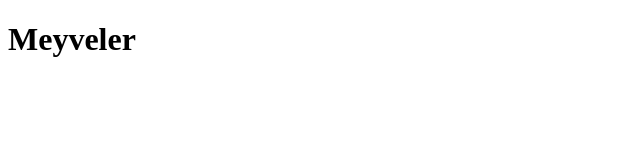
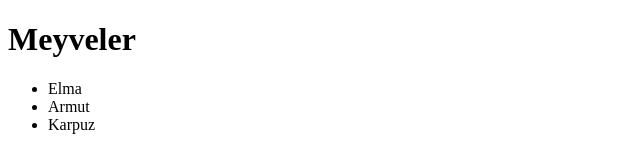
Before and after one commit to Hali1492/T100, a plain HTML site: page index.html in a window 1280 px wide. Shown: the whole page, without its empty margins (0-640 px from the left). Drawn offline with Linux system fonts and the light colour scheme.

Commit message:
Thirth Commit

```diff
--- a/index.html
+++ b/index.html
@@ -8,5 +8,11 @@
 </head>
 <body>
   <h1>Meyveler</h1>
+  <ul>
+    <li>Elma</li>
+    <li>Armut</li>
+    <li>Karpuz</li>
+
+  </ul>
   </body>
 </html>
```
